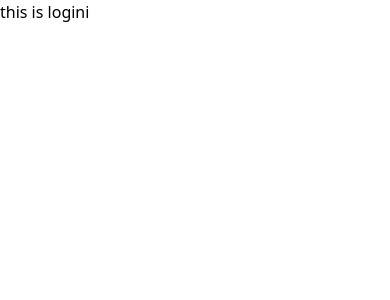
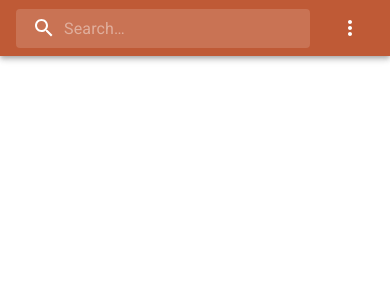
Before and after one commit to MiuX1/BookSite, a React (Vite) app in the folder book-site-c/: page /1/1 in a window 390 px wide. Shown: the top 300 px of the page. Built offline with nearby package versions, Linux system fonts and the light colour scheme.

Commit message:
header component built and added in login.jsx

```diff
--- a/book-site-c/pages/home.jsx
+++ b/book-site-c/pages/home.jsx
@@ -2,9 +2,9 @@
 
 const home = () => {
   return (
-    <div>
+    <>
 
-    </div>
+    </>
   )
 }
 
--- a/book-site-c/pages/login.jsx
+++ b/book-site-c/pages/login.jsx
@@ -1,10 +1,10 @@
 import React from 'react'
-
+import Header from '../src/components/Header/Header'
 const Login = () => {
   return (
-    <div>
-      this is logini
-    </div>
+    <>
+     <Header/>
+    </>
   )
 }
 
--- a/book-site-c/src/components/Header/Header.jsx
+++ b/book-site-c/src/components/Header/Header.jsx
@@ -1,11 +1,240 @@
-import React from 'react'
+import * as React from 'react';
+import { styled, alpha } from '@mui/material/styles';
+import AppBar from '@mui/material/AppBar';
+import Box from '@mui/material/Box';
+import Toolbar from '@mui/material/Toolbar';
+import IconButton from '@mui/material/IconButton';
+import Typography from '@mui/material/Typography';
+import InputBase from '@mui/material/InputBase';
+import Badge from '@mui/material/Badge';
+import MenuItem from '@mui/material/MenuItem';
+import Menu from '@mui/material/Menu';
+import MenuIcon from '@mui/icons-material/Menu';
+import SearchIcon from '@mui/icons-material/Search';
+import AccountCircle from '@mui/icons-material/AccountCircle';
+import MailIcon from '@mui/icons-material/Mail';
+import NotificationsIcon from '@mui/icons-material/Notifications';
+import MoreIcon from '@mui/icons-material/MoreVert';
+import HomeIcon from '@mui/icons-material/Home';
+import StoreIcon from '@mui/icons-material/Store';
+const Search = styled('div')(({ theme }) => ({
+  position: 'relative',
+  borderRadius: theme.shape.borderRadius,
+  backgroundColor: alpha(theme.palette.common.white, 0.15),
+  '&:hover': {
+    backgroundColor: alpha(theme.palette.common.white, 0.25),
+  },
+  marginRight: theme.spacing(2),
+  marginLeft: 0,
+  width: '100%',
+  [theme.breakpoints.up('sm')]: {
+    marginLeft: theme.spacing(3),
+    width: 'auto',
+  },
+}));
 
-const Header = () => {
+const SearchIconWrapper = styled('div')(({ theme }) => ({
+  padding: theme.spacing(0, 2),
+  height: '100%',
+  position: 'absolute',
+  pointerEvents: 'none',
+  display: 'flex',
+  alignItems: 'center',
+  justifyContent: 'center',
+}));
+
+const StyledInputBase = styled(InputBase)(({ theme }) => ({
+  color: 'inherit',
+  '& .MuiInputBase-input': {
+    padding: theme.spacing(1, 1, 1, 0),
+    // vertical padding + font size from searchIcon
+    paddingLeft: `calc(1em + ${theme.spacing(4)})`,
+    transition: theme.transitions.create('width'),
+    width: '100%',
+    [theme.breakpoints.up('md')]: {
+      width: '20ch',
+    },
+  },
+}));
+
+export default function PrimarySearchAppBar() {
+  const [anchorEl, setAnchorEl] = React.useState(null);
+  const [mobileMoreAnchorEl, setMobileMoreAnchorEl] = React.useState(null);
+
+  const isMenuOpen = Boolean(anchorEl);
+  const isMobileMenuOpen = Boolean(mobileMoreAnchorEl);
+
+  const handleProfileMenuOpen = (event) => {
+    setAnchorEl(event.currentTarget);
+  };
+
+  const handleMobileMenuClose = () => {
+    setMobileMoreAnchorEl(null);
+  };
+
+  const handleMenuClose = () => {
+    setAnchorEl(null);
+    handleMobileMenuClose();
+  };
+
+  const handleMobileMenuOpen = (event) => {
+    setMobileMoreAnchorEl(event.currentTarget);
+  };
+
+  const menuId = 'primary-search-account-menu';
+  const renderMenu = (
+    <Menu
+      anchorEl={anchorEl}
+      anchorOrigin={{
+        vertical: 'top',
+        horizontal: 'right',
+      }}
+      id={menuId}
+      keepMounted
+      transformOrigin={{
+        vertical: 'top',
+        horizontal: 'right',
+      }}
+      open={isMenuOpen}
+      onClose={handleMenuClose}
+    >
+      {/* buttons for profile and dashboard below */}
+      <MenuItem onClick={handleMenuClose}>Profile</MenuItem>
+      <MenuItem onClick={handleMenuClose}>Dashboard</MenuItem>
+    </Menu>
+  );
+
+  const mobileMenuId = 'primary-search-account-menu-mobile';
+  const renderMobileMenu = (
+    <Menu
+      anchorEl={mobileMoreAnchorEl}
+      anchorOrigin={{
+        vertical: 'top',
+        horizontal: 'right',
+      }}
+      id={mobileMenuId}
+      keepMounted
+      transformOrigin={{
+        vertical: 'top',
+        horizontal: 'right',
+      }}
+      open={isMobileMenuOpen}
+      onClose={handleMobileMenuClose}
+    >
+      {/* sm version ofaccount icon starts below */}
+      <Box sx={{paddingRight:2 }}>
+      <MenuItem>
+        <IconButton size="large"
+         color="inherit"
+         >
+
+            <HomeIcon />
+
+        </IconButton>
+        <p>Home</p>
+      </MenuItem>
+      <MenuItem>
+        <IconButton
+          size="large"
+          // aria-label="show 17 new notifications"
+          color="inherit"
+        >
+          {/* <Badge badgeContent={17} color="error"> */}
+            <StoreIcon />
+          {/* </Badge> */}
+        </IconButton>
+        <p>Store</p>
+      </MenuItem>
+      <MenuItem onClick={handleProfileMenuOpen}>
+        <IconButton
+          size="large"
+          aria-label="account of current user"
+          aria-controls="primary-search-account-menu"
+          aria-haspopup="true"
+          color="inherit"
+        >
+          <AccountCircle />
+        </IconButton>
+        <p>Profile</p>
+      </MenuItem>
+      </Box>
+    </Menu>
+  );
+  // this is the md version
   return (
-    <div>
-      <h1>This is header</h1>
-    </div>
-  )
+    <Box sx={{ flexGrow: 1 }}>
+      <AppBar position="static" sx={{bgcolor:'#BF5A36'}}>
+        <Toolbar>
+          {/* <IconButton
+            size="large"
+            edge="start"
+            color="inherit"
+            aria-label="open drawer"
+            sx={{ mr: 2 }}
+          >
+            <MenuIcon />
+          </IconButton> */}
+          <Typography
+            // variant="h6"
+            // noWrap
+            // component="h3"
+            sx={{ display: { xs: 'none', sm: 'block' }, fontFamily:'monospace', fontWeight:700, letterSpacing:'0.3rem' }}
+          >
+            BookChor
+          </Typography>
+          <Box sx={{ flexGrow: 1 }} />
+          <Search>
+            <SearchIconWrapper>
+              <SearchIcon />
+            </SearchIconWrapper>
+            <StyledInputBase
+              placeholder="Search…"
+              inputProps={{ 'aria-label': 'search' }}
+            />
+          </Search>
+
+          <Box sx={{ display: { xs: 'none', md: 'flex' } }}>
+            <IconButton size="large" aria-label="show 4 new mails" color="inherit">
+
+                <HomeIcon />
+
+            </IconButton>
+            <IconButton
+              size="large"
+              color="inherit"
+            >
+
+              <StoreIcon/>
+
+            </IconButton>
+            <IconButton
+              size="large"
+              edge="end"
+              aria-label="account of current user"
+              aria-controls={menuId}
+              aria-haspopup="true"
+              onClick={handleProfileMenuOpen}
+              color="inherit"
+            >
+              <AccountCircle />
+            </IconButton>
+          </Box>
+          <Box sx={{ display: { xs: 'flex', md: 'none' } }}>
+            <IconButton
+              size="large"
+              aria-label="show more"
+              aria-controls={mobileMenuId}
+              aria-haspopup="true"
+              onClick={handleMobileMenuOpen}
+              color="inherit"
+            >
+              <MoreIcon />
+            </IconButton>
+          </Box>
+        </Toolbar>
+      </AppBar>
+      {renderMobileMenu}
+      {renderMenu}
+    </Box>
+  );
 }
-
-export default Header
```
